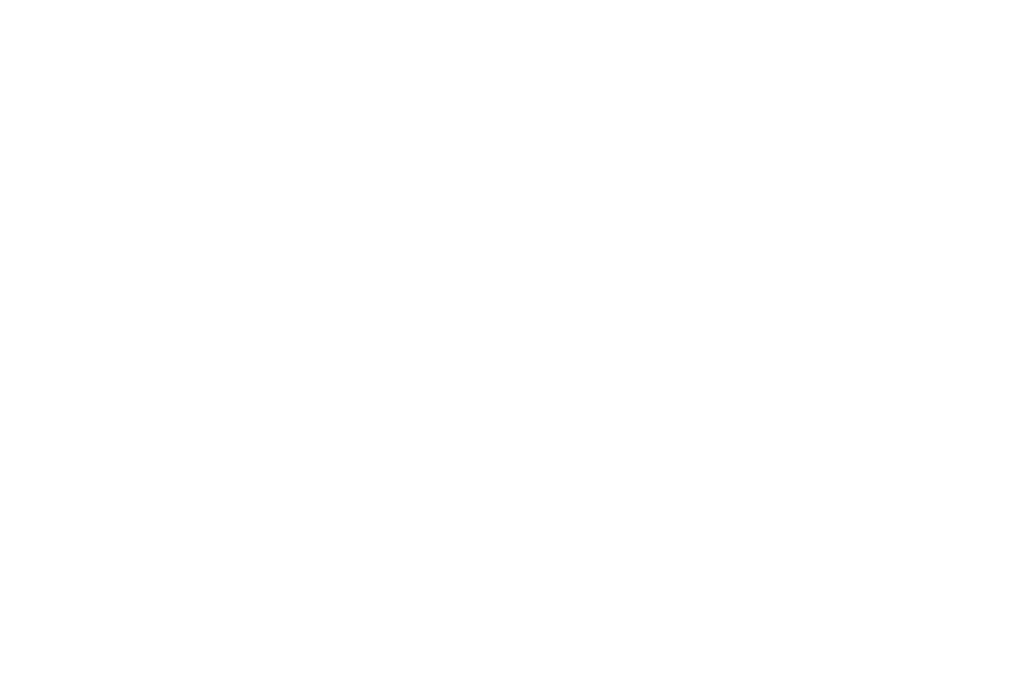
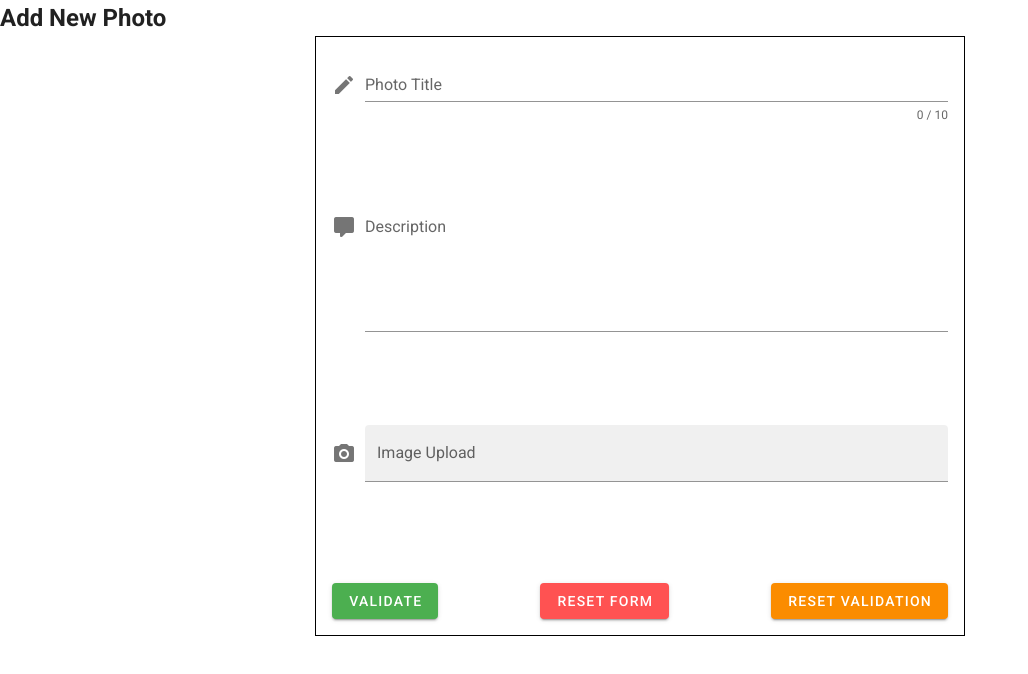
Before and after one commit to BiTheDev/VuePhotoGallery, a Vue app in the folder client/: page /Admin/PhotoCreation in a window 1280 px wide. Shown: the top 674 px of the page, without its empty margins (0-1028 px from the left). Built offline with nearby package versions, Linux system fonts and the light colour scheme.

Commit message:
change page title, AddPhoto form init set up, add new db field

```diff
--- a/client/public/index.html
+++ b/client/public/index.html
@@ -5,7 +5,7 @@
     <meta http-equiv="X-UA-Compatible" content="IE=edge">
     <meta name="viewport" content="width=device-width,initial-scale=1.0">
     <link rel="icon" href="<%= BASE_URL %>favicon.ico" >
-    <title><%= htmlWebpackPlugin.options.title %></title>
+    <title>Ho's space Photo Gallery</title>
     <link rel="stylesheet" href="https://fonts.googleapis.com/css?family=Roboto:100,300,400,500,700,900">
     <link rel="stylesheet" href="https://cdn.jsdelivr.net/npm/@mdi/font@latest/css/materialdesignicons.min.css">
   </head>
--- a/client/src/components/PhotoCRUD/AddPhoto.vue
+++ b/client/src/components/PhotoCRUD/AddPhoto.vue
@@ -1,5 +1,90 @@
 <template>
-    <div class="addphoto">
+  <div class="addphoto">
+    <h2>Add New Photo</h2>
+    <v-form
+      ref="form"
+      v-model="valid"
+      lazy-validation
+      class="pa-md-4 mx-auto formclass d-flex flex-column justify-space-around"
+    >
+      <v-text-field
+        v-model="title"
+        :counter="10"
+        :rules="titleRules"
+        label="Photo Title"
+        required
+        prepend-icon="mdi-pencil"
+      ></v-text-field>
+      <v-textarea
+        v-model="description"
+        :rules="descRules"
+        label="Description"
+        required
+        auto-grow
+        prepend-icon="mdi-comment"
+      ></v-textarea>
 
-    </div>
+      <v-file-input
+        label="Image Upload"
+        filled
+        prepend-icon="mdi-camera"
+      ></v-file-input>
+
+      <div class="btns d-flex flex-row justify-space-between">
+        <v-btn
+          :disabled="!valid"
+          color="success"
+          class="mr-4"
+          @click="validate"
+        >
+          Validate
+        </v-btn>
+
+        <v-btn color="error" class="mr-4" @click="reset"> Reset Form </v-btn>
+
+        <v-btn color="warning" @click="resetValidation">
+          Reset Validation
+        </v-btn>
+      </div>
+    </v-form>
+  </div>
 </template>
+<script>
+export default {
+  data: () => ({
+    valid: true,
+    title: "",
+    titleRules: [
+      (v) => !!v || "Title is required",
+      (v) => (v && v.length <= 10) || "Title must be less than 10 characters",
+    ],
+    description: "",
+    descRules: [
+      (v) => !!v || "Description is required",
+      (v) =>
+        (v && v.length >= 10) ||
+        "Description must be greater than 10 characters",
+    ],
+    location:"",
+  }),
+  methods: {
+    validate() {
+      this.$refs.form.validate();
+    },
+    reset() {
+      this.$refs.form.reset();
+    },
+    resetValidation() {
+      this.$refs.form.resetValidation();
+    },
+  },
+};
+</script>
+<style scoped>
+.formclass {
+  width: 650px;
+  border: black 1px solid;
+  min-height: 600px;
+  max-height: 100vh;
+}
+</style>
```
Also changed, not shown: 1 other file (tests, documents, lock files or other folders).
